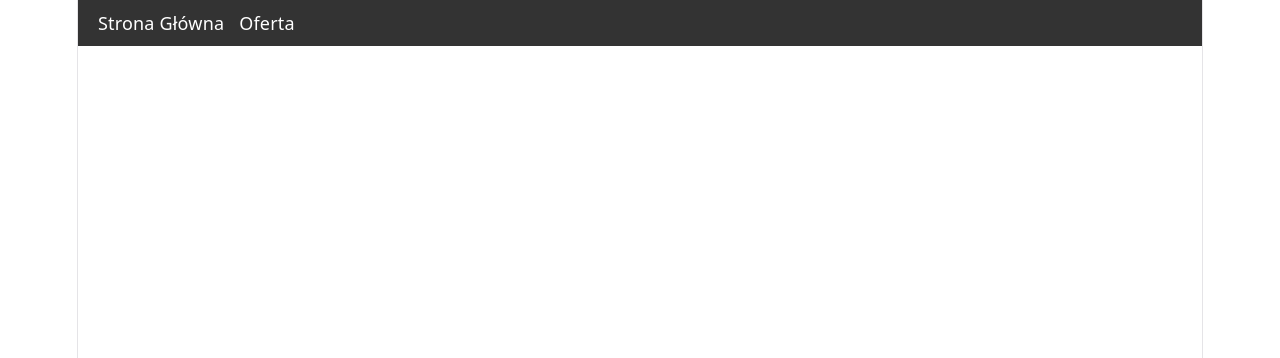
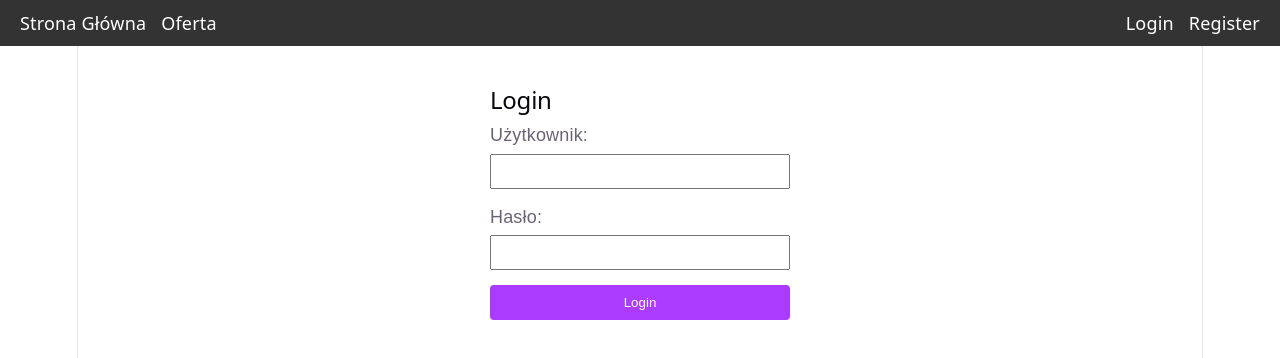
Before and after one commit to kmaill/Projekt-Frontend-Backend, a React (Vite) app in the folder frontend/: page /login in a window 1280 px wide. Shown: the top 358 px of the page. Built offline with nearby package versions, Linux system fonts and the light colour scheme.

Commit message:
frontend - wstępne opcje logowania

```diff
--- a/frontend/src/App.tsx
+++ b/frontend/src/App.tsx
@@ -1,5 +1,10 @@
 import { BrowserRouter, Routes, Route, Link } from 'react-router-dom';
 import { Workspaces } from './pages/Workspaces';
+import { Login } from './pages/Login';
+import { Register } from './pages/Register';
+
+import { mockLogin } from './mockData';
+import { useState } from 'react';
 
 const Home = () => (
   <div style={{ padding: '20px', fontFamily: 'sans-serif' }}>
@@ -9,17 +14,61 @@ const Home = () => (
 );
 
 function App() {
+
+  const [currentUser, setCurrentUser] = useState(mockLogin[0]);
+
+  const handleLogin = (username: string, password: string) => {
+    const user = mockLogin.find(
+      (u) => u.name === username && u.password === password
+    );
+
+    if (user) {
+      setCurrentUser({ ...user, log: true });
+      return true;
+    }
+    return false;
+  };
+
+  const isLoggedIn = currentUser.log;
+
   return (
     <BrowserRouter>
-      <nav style={{ padding: '10px 20px', background: '#333', color: 'white', display: 'flex', gap: '15px' }}>
+      <nav style={{ padding: '10px 20px', background: '#333', color: 'white', display: 'flex', gap: '15px' , width: '100%',boxSizing: 'border-box'}}>
         <Link to="/" style={{ color: 'white', textDecoration: 'none' }}>Strona Główna</Link>
         <Link to="/workspaces" style={{ color: 'white', textDecoration: 'none' }}>Oferta</Link>
+        {!isLoggedIn && (
+          <>
+            <Link to="/login" style={{ color: 'white', textDecoration: 'none', marginLeft: 'auto' }}>
+              Login
+            </Link>
+            <Link to="/" style={{ color: 'white', textDecoration: 'none' }}>
+              Register
+            </Link>
+          </>
+        )}
+
+        {isLoggedIn && (
+          <div style={{ marginLeft: 'auto', display: 'flex', gap: '15px', alignItems: 'center' }}>
+          <Link to="/"></Link>
+          <span>Witaj, {currentUser.name}!</span>
+
+          <button
+          onClick={() => setCurrentUser(mockLogin[0])}
+          style={{background: '#ff4d4d',color: 'white',border: 'none',padding: '5px 12px',borderRadius: '4px',cursor: 'pointer',fontSize: '14px'}}>
+          Log out
+          </button>
+          </div>
+        )}
       </nav>
 
-      <Routes>
-        <Route path="/" element={<Home />} />
-        <Route path="/workspaces" element={<Workspaces />} />
-      </Routes>
+      <div className="container">
+        <Routes>
+          <Route path="/" element={<Home />} />
+          <Route path="/workspaces" element={<Workspaces />} />
+          <Route path="/login" element={<Login onLogin={handleLogin} />} />
+          <Route path="/register" element={<Register />} />
+        </Routes>
+      </div>
     </BrowserRouter>
   );
 }
--- a/frontend/src/index.css
+++ b/frontend/src/index.css
@@ -51,6 +51,14 @@
 }
 
 #root {
+  width: 100%;
+  min-height: 100svh;
+  display: flex;
+  flex-direction: column;
+  box-sizing: border-box;
+}
+/* zostawiam na razie jakbyśmy zmieniali bo nwm jak bedzie działać na innych sprzetach a u mnie lepiej wyglada na całej szerokości
+#root {
   width: 1126px;
   max-width: 100%;
   margin: 0 auto;
@@ -61,9 +69,11 @@
   flex-direction: column;
   box-sizing: border-box;
 }
+  */
 
 body {
   margin: 0;
+  overflow-x: hidden;
 }
 
 h1,
@@ -109,3 +119,13 @@ code {
   padding: 4px 8px;
   background: var(--code-bg);
 }
+
+.container {
+  width: 1126px;
+  max-width: 100%;
+  margin: 0 auto;
+  border-inline: 1px solid var(--border);
+  flex-grow: 1;
+  padding: 0 20px;
+  box-sizing: border-box;
+}/*do środkowania zawartości*/
--- a/frontend/src/mockData.ts
+++ b/frontend/src/mockData.ts
@@ -11,3 +11,16 @@ export const mockWorkspaces: Workspace[] = [
   { id: 3, name: 'Sala Konferencyjna 1', type: 'CONFERENCE_ROOM', pricePerHour: 120.0 },
   { id: 4, name: 'Sala Konferencyjna 2', type: 'CONFERENCE_ROOM', pricePerHour: 80.0 },
 ];
+
+export type Login = {
+  id: number;
+  name: string;
+  password: string;
+  log: boolean;
+};
+
+export const mockLogin: Login[] = [
+  { id: 0, name: '', password: '' ,log:false},
+  { id: 1, name: 'Admin', password: 'Admin' ,log:true},
+  { id: 2, name: 'Bartek', password: 'Drogosz2004' ,log:true},
+];
--- /dev/null
+++ b/frontend/src/pages/Login.tsx
@@ -0,0 +1,63 @@
+import React, { useState } from 'react';
+import { useNavigate } from 'react-router-dom';
+import { mockLogin } from '../mockData';
+
+interface LoginProps {
+  onLogin: (username: string, password: string) => boolean;
+}
+
+export const Login = ({ onLogin }: LoginProps) => {
+  const [username, setUsername] = useState('');
+  const [password, setPassword] = useState('');
+  const [error, setError] = useState('');
+  const navigate = useNavigate();
+
+  const handleSubmit = (e: React.FormEvent) => {
+    e.preventDefault();
+
+    const success = onLogin(username, password);
+
+    if (success) {
+      setError('');
+      navigate('/');
+    } else {
+      setError('Nieprawidłowy login lub hasło!');
+    }
+  };
+
+  return (
+    <div style={{ padding: '40px', maxWidth: '300px', margin: '0 auto', fontFamily: 'sans-serif' }}>
+      <h2>Login</h2>
+      <form onSubmit={handleSubmit} style={{ display: 'flex', flexDirection: 'column', gap: '15px' }}>
+        <div>
+          <label style={{ display: 'block', marginBottom: '5px' }}>Użytkownik:</label>
+          <input
+            type="text"
+            value={username}
+            onChange={(e) => setUsername(e.target.value)}
+            style={{ width: '100%', padding: '8px', boxSizing: 'border-box' }}
+            required
+          />
+        </div>
+        <div>
+          <label style={{ display: 'block', marginBottom: '5px' }}>Hasło:</label>
+          <input
+            type="password"
+            value={password}
+            onChange={(e) => setPassword(e.target.value)}
+            style={{ width: '100%', padding: '8px', boxSizing: 'border-box' }}
+            required
+          />
+        </div>
+
+        {error && <p style={{ color: 'red', fontSize: '14px', margin: 0 }}>{error}</p>}
+
+        <button
+          type="submit"
+          style={{padding: '10px',background: '#aa3bff',color: 'white',border: 'none',borderRadius: '4px',cursor: 'pointer'}}>
+          Login
+        </button>
+      </form>
+    </div>
+  );
+};
--- /dev/null
+++ b/frontend/src/pages/Register.tsx
@@ -0,0 +1,21 @@
+import { mockWorkspaces } from '../mockData';
+
+export const Register = () => {
+  return (
+    <div style={{ padding: '20px', fontFamily: 'sans-serif' }}>
+      <h1>Dostępne przestrzenie SpaceSync</h1>
+      <div style={{ display: 'grid', gap: '15px', gridTemplateColumns: 'repeat(auto-fill, minmax(250px, 1fr))' }}>
+
+        {mockWorkspaces.map((space) => (
+          <div key={space.id} style={{ border: '1px solid #ccc', padding: '15px', borderRadius: '8px' }}>
+            <h3>{space.name}</h3>
+            <p><strong>Typ:</strong> {space.type === 'DESK' ? 'Biurko' : 'Sala'}</p>
+            <p><strong>Cena:</strong> {space.pricePerHour} PLN / h</p>
+            <button style={{ padding: '8px 16px', cursor: 'pointer' }}>Rezerwuj</button>
+          </div>
+        ))}
+
+      </div>
+    </div>
+  );
+};
```
